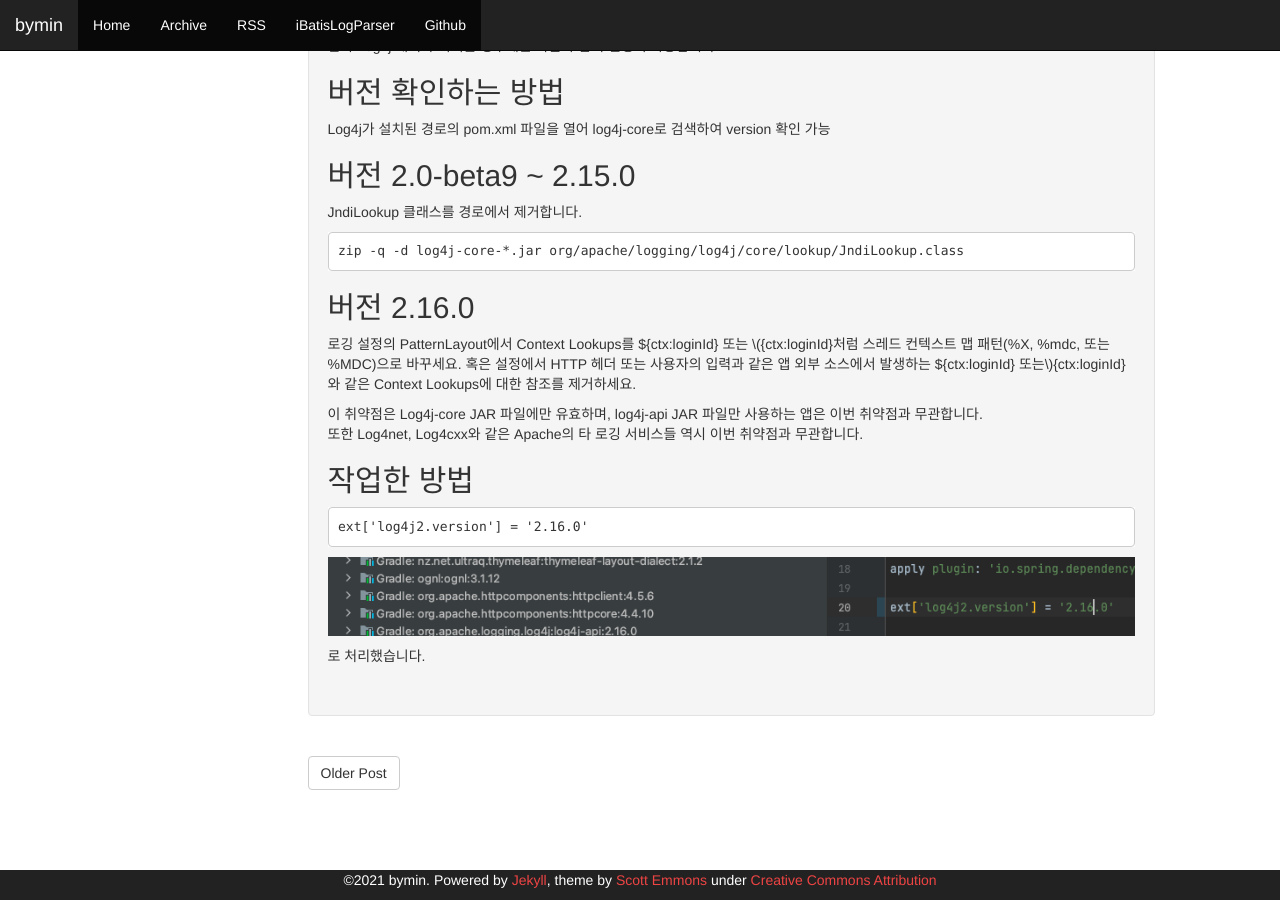
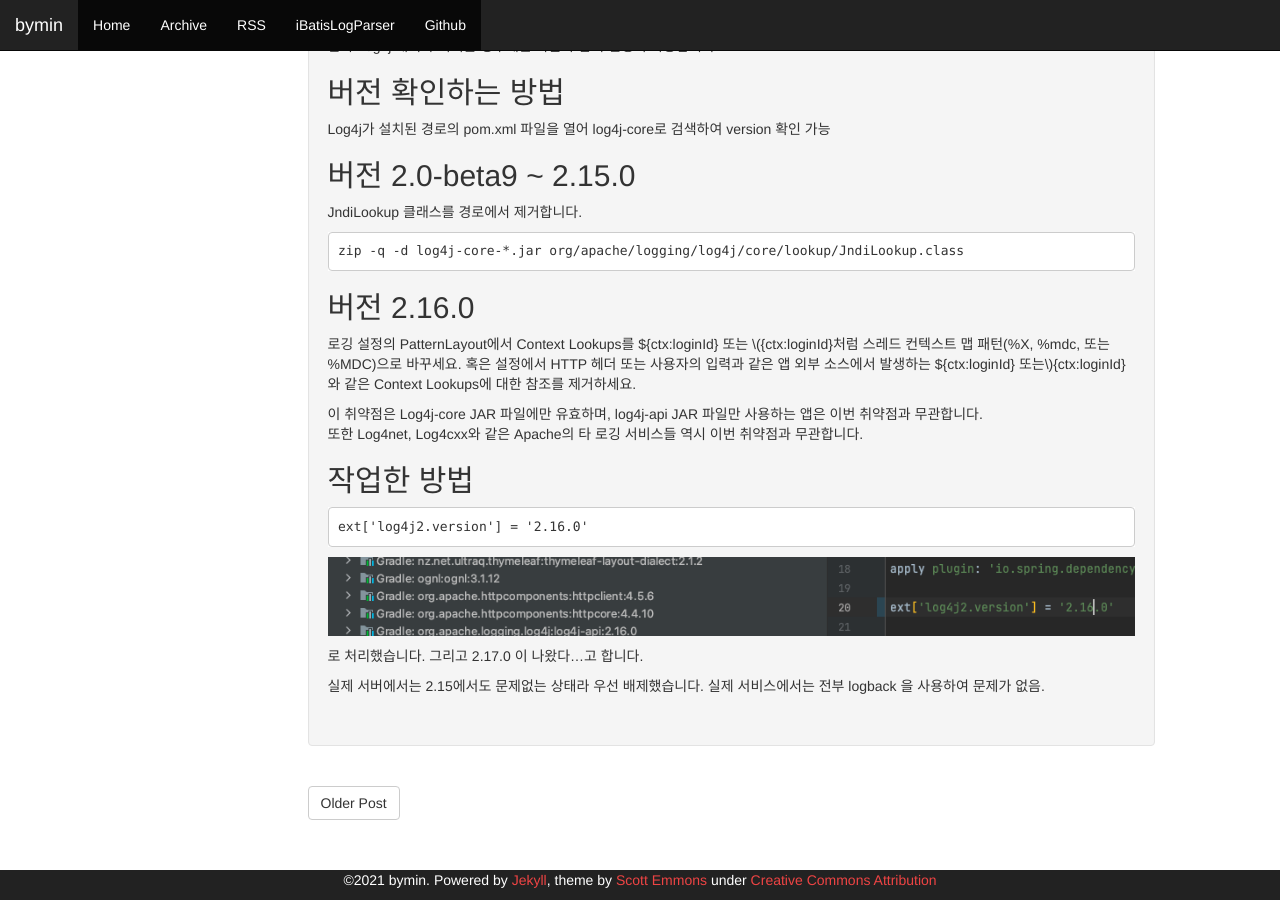
Before and after one commit to youngclown/youngclown.github.io, a Jekyll site: the page built from _posts/2021-12-28-log4j.md, in a window 1280 px wide and 900 px high, scrolled down 917 px. Built offline with Jekyll 4.4.1, drawn with Linux system fonts in a browser that asks for light colours; comment, search, counter and statistics services are not loaded.

Commit message:
2.17 내용 추가

```diff
--- a/_posts/2021-12-28-log4j.md
+++ b/_posts/2021-12-28-log4j.md
@@ -81,4 +81,6 @@ ext['log4j2.version'] = '2.16.0'
 
 ![log4j2](/images/20211228log4j2.png){: width="100%"}
 
-로 처리했습니다.
+로 처리했습니다. 그리고 2.17.0 이 나왔다...고 합니다.
+
+실제 서버에서는 2.15에서도 문제없는 상태라 우선 배제했습니다. 실제 서비스에서는 전부 logback 을 사용하여 문제가 없음.
```
